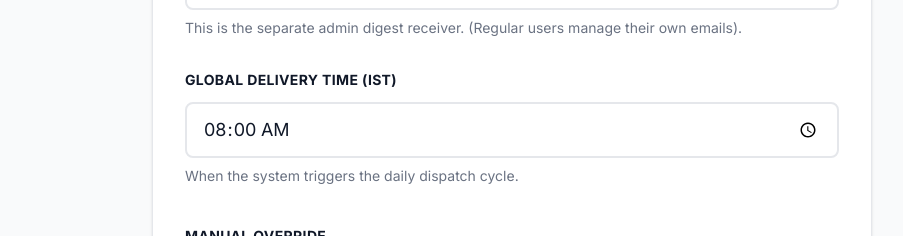
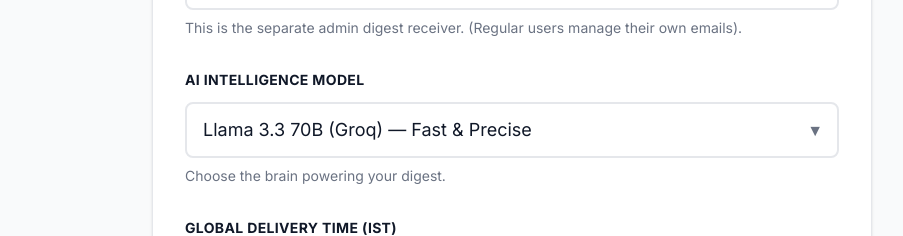
Before and after one commit to heyybhargav/personal-newsletter, a Next.js app: page /settings in a window 1280 px wide. Shown: the part 384-620 px from the top of the page, without its empty margins (128-1031 px from the left). Built offline with nearby package versions, Linux system fonts and the light colour scheme; no server answers; the database is empty.

Commit message:
Feat: Multi-Provider LLM Support (Groq/Gemini)

```diff
--- a/app/api/cron/route.ts
+++ b/app/api/cron/route.ts
@@ -38,7 +38,7 @@
             const content = await aggregateContent(user.sources);
             if (content.length === 0) return { email, status: 'skipped_no_content' };
 
-            const briefing = await generateUnifiedBriefing(content);
+            const briefing = await generateUnifiedBriefing(content, user.preferences.llmProvider);
             await sendUnifiedDigestEmail(user.email, briefing);
 
             console.log(`[Cron] ✅ Sent to ${email}`);
--- a/app/api/settings/route.ts
+++ b/app/api/settings/route.ts
@@ -25,6 +25,9 @@
         if (body.timezone !== undefined) {
             prefs.timezone = body.timezone;
         }
+        if (body.llmProvider !== undefined) {
+            prefs.llmProvider = body.llmProvider;
+        }
 
         await savePreferences(prefs);
         return NextResponse.json(prefs);
--- a/app/settings/page.tsx
+++ b/app/settings/page.tsx
@@ -7,6 +7,7 @@
     const [email, setEmail] = useState('');
     const [deliveryTime, setDeliveryTime] = useState('08:00');
     const [timezone, setTimezone] = useState('');
+    const [llmProvider, setLlmProvider] = useState<string>('groq');
     const [loading, setLoading] = useState(true);
     const [saving, setSaving] = useState(false);
     const [runningCron, setRunningCron] = useState(false);
@@ -22,6 +23,7 @@
             const data = await res.json();
             setEmail(data.email || '');
             setDeliveryTime(data.deliveryTime || '08:00');
+            setLlmProvider(data.llmProvider || 'groq');
             // If API returns timezone, use it. Otherwise, auto-detect from browser.
             if (data.timezone) {
                 setTimezone(data.timezone);
@@ -67,7 +69,7 @@
             const res = await fetch('/api/settings', {
                 method: 'POST',
                 headers: { 'Content-Type': 'application/json' },
-                body: JSON.stringify({ email, deliveryTime, timezone })
+                body: JSON.stringify({ email, deliveryTime, timezone, llmProvider })
             });
 
             if (res.ok) {
@@ -126,6 +128,28 @@
                                 />
                                 <p className="text-sm text-gray-500 mt-2">
                                     This is the separate admin digest receiver. (Regular users manage their own emails).
+                                </p>
+                            </div>
+
+                            <div>
+                                <label className="block text-sm font-bold text-gray-900 uppercase tracking-wide mb-3">
+                                    AI Intelligence Model
+                                </label>
+                                <div className="relative">
+                                    <select
+                                        value={llmProvider}
+                                        onChange={e => setLlmProvider(e.target.value)}
+                                        className="w-full border-2 border-gray-200 rounded-lg px-4 py-3 focus:ring-2 focus:ring-black focus:border-transparent text-lg transition-all appearance-none bg-white"
+                                    >
+                                        <option value="groq">Llama 3.3 70B (Groq) — Fast & Precise</option>
+                                        <option value="gemini">Gemini 1.5 Flash — 1M Context Window</option>
+                                    </select>
+                                    <div className="absolute right-4 top-1/2 -translate-y-1/2 pointer-events-none text-gray-500">
+                                        ▼
+                                    </div>
+                                </div>
+                                <p className="text-sm text-gray-500 mt-2">
+                                    Choose the brain powering your digest.
                                 </p>
                             </div>
 
--- a/lib/db.ts
+++ b/lib/db.ts
@@ -106,6 +106,7 @@
         email: user.email,
         deliveryTime: user.preferences.deliveryTime,
         timezone: user.preferences.timezone,
+        llmProvider: user.preferences.llmProvider || 'groq',
         sources: user.sources
     };
 }
@@ -115,6 +116,7 @@
     if (legacyPrefs.email) user.email = legacyPrefs.email; // Allow updating delivery email
     user.preferences.deliveryTime = legacyPrefs.deliveryTime || '08:00';
     user.preferences.timezone = legacyPrefs.timezone || 'Asia/Kolkata';
+    if (legacyPrefs.llmProvider) user.preferences.llmProvider = legacyPrefs.llmProvider;
     user.sources = legacyPrefs.sources || [];
     await saveUser(user);
 }
--- a/lib/gemini.ts
+++ b/lib/gemini.ts
@@ -1,10 +1,14 @@
 import Groq from 'groq-sdk';
+import { GoogleGenerativeAI } from '@google/generative-ai';
 import { ContentItem, DigestSection, SummarizedContent } from './types';
 
 // Initialize Groq
 const groq = new Groq({
     apiKey: process.env.GROQ_API_KEY,
 });
+
+// Initialize Gemini
+const genAI = new GoogleGenerativeAI(process.env.GEMINI_API_KEY || '');
 
 // Using Llama 3.3 70B for high-quality writing
 const MODEL_NAME = 'llama-3.3-70b-versatile';
@@ -51,11 +55,11 @@
     return balanced.slice(0, MAX_TOTAL_ITEMS);
 }
 
-export async function generateUnifiedBriefing(allContent: ContentItem[]): Promise<UnifiedBriefing> {
+export async function generateUnifiedBriefing(allContent: ContentItem[], provider: 'groq' | 'gemini' = 'groq'): Promise<UnifiedBriefing> {
     // Apply Smart Balancing
     const balancedItems = balanceContent(allContent);
 
-    const narrative = await synthesizeUnifiedNarrative(balancedItems);
+    const narrative = await synthesizeUnifiedNarrative(balancedItems, provider);
 
     return {
         narrative,
@@ -64,7 +68,7 @@
     };
 }
 
-async function synthesizeUnifiedNarrative(items: ContentItem[]): Promise<string> {
+async function synthesizeUnifiedNarrative(items: ContentItem[], provider: 'groq' | 'gemini' = 'groq'): Promise<string> {
     try {
         if (!process.env.GROQ_API_KEY) {
             console.error('[Groq] CRITICAL: GROQ_API_KEY is not set!');
@@ -173,6 +177,10 @@
             max_tokens: 2500,
         });
 
+        if (provider === 'gemini') {
+            return await callGemini(prompt);
+        }
+
         const text = chatCompletion.choices[0]?.message?.content || '';
         return text.trim();
 
@@ -267,3 +275,26 @@
 export async function summarizeContent(item: ContentItem): Promise<string> {
     return item.description.slice(0, 200);
 }
+
+// ============================================================================
+// GEMINI IMPLEMENTATION
+// ============================================================================
+
+async function callGemini(prompt: string): Promise<string> {
+    try {
+        if (!process.env.GEMINI_API_KEY) {
+            console.error('[Gemini] CRITICAL: GEMINI_API_KEY is not set!');
+            throw new Error('Gemini API key missing');
+        }
+
+        console.log('[Gemini] Sending unified briefing request...');
+        const model = genAI.getGenerativeModel({ model: "gemini-1.5-flash" }); // Using Flash for speed/cost, Pro for quality if needed
+
+        const result = await model.generateContent(prompt);
+        const response = await result.response;
+        return response.text().trim();
+    } catch (error: any) {
+        console.error('[Gemini] Error:', error.message || error);
+        throw error; // Let the caller handle fallback
+    }
+}
--- a/lib/types.ts
+++ b/lib/types.ts
@@ -12,6 +12,7 @@
   deliveryTime: string; // HH:MM
   timezone?: string; // e.g., 'Asia/Kolkata'
   digestFormat?: 'simple' | 'comprehensive';
+  llmProvider?: 'groq' | 'gemini';
 }
 
 export type SourceType =
```
